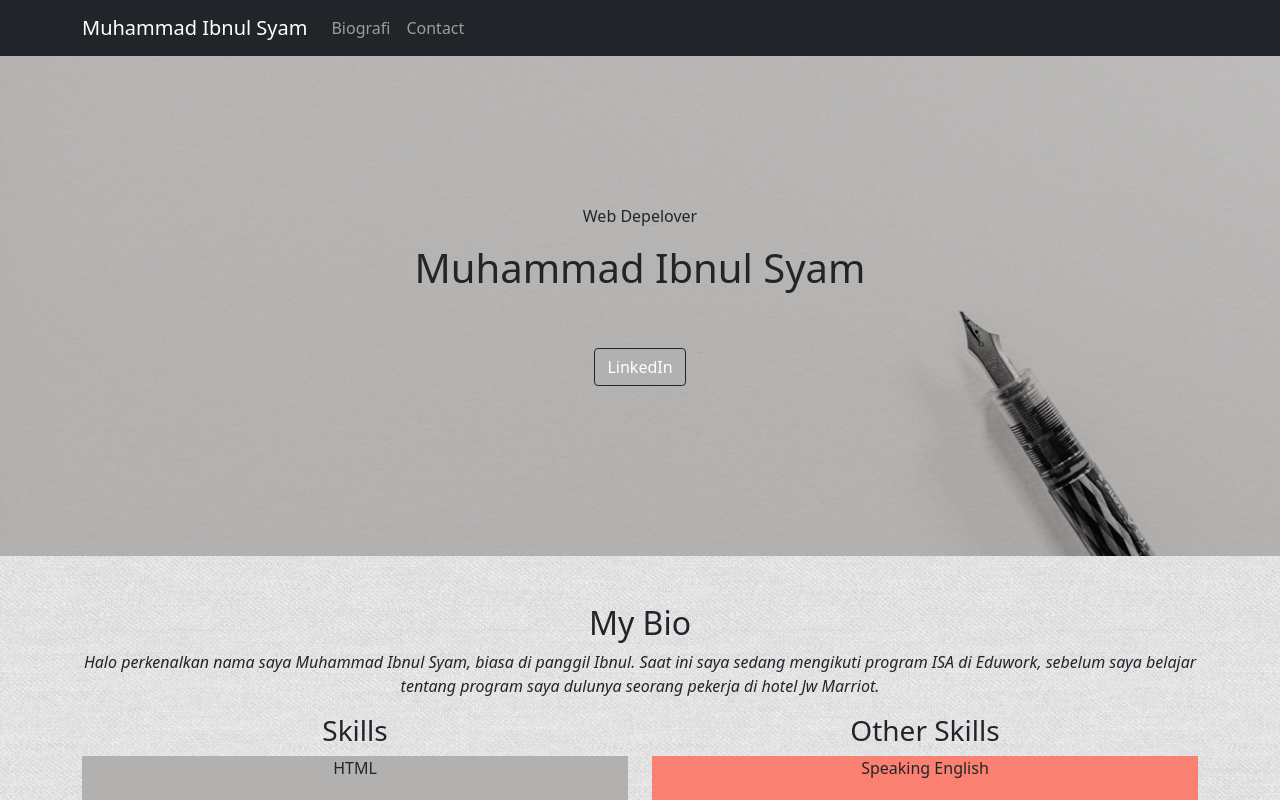
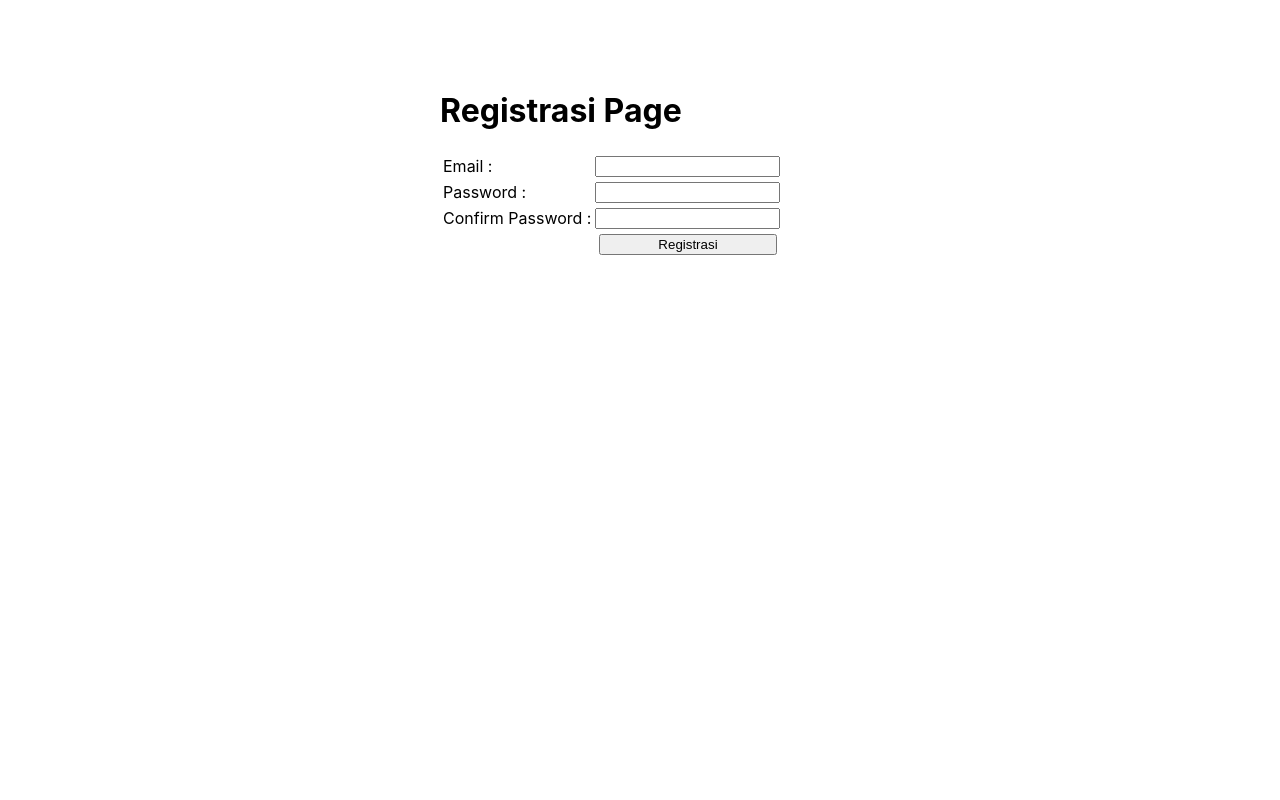
Before and after one commit to Ibnulsyam/task-react-js, a React (Create React App) app: page / in a window 1280 px wide. Shown: the top 800 px of the page. Built offline with nearby package versions, Linux system fonts and the light colour scheme.

Commit message:
Create file Registrasi.jsx , install libraries sweetalert and validator

```diff
--- a/package.json
+++ b/package.json
@@ -11,6 +11,8 @@
     "react-bootstrap": "^2.2.2",
     "react-dom": "^18.0.0",
     "react-scripts": "5.0.0",
+    "sweetalert2": "^11.4.8",
+    "validatorjs": "^3.22.1",
     "web-vitals": "^2.1.4"
   },
   "scripts": {
--- a/src/HomeTugas.jsx
+++ b/src/HomeTugas.jsx
@@ -1,10 +1,10 @@
 import React from "react";
-import Boostrap from "./Tugas/Styling/Boostrap";
+import Registrasi from "./Tugas/Form/Registrasi";
 
 const HomeTugas = () => {
   return (
     <div>
-      <Boostrap />
+      <Registrasi />
     </div>
   );
 };
--- /dev/null
+++ b/src/Tugas/Form/Registrasi.jsx
@@ -0,0 +1,157 @@
+import React, { Component } from "react";
+import styled from "styled-components";
+import * as Validator from "validatorjs";
+import Swal from "sweetalert2";
+
+const Container = styled.div`
+  width: 400px;
+  margin: 50px auto;
+  padding: 20px;
+`;
+
+const Button = styled.button`
+  width: 178px;
+`;
+
+class Registrasi extends Component {
+  state = {
+    email: "",
+    password: "",
+    confirmPassword: "",
+    errors: [],
+  };
+
+  handleEmail = (e) => {
+    this.setState({ email: e.target.value });
+  };
+
+  handlePassword = (e) => {
+    this.setState({ password: e.target.value });
+  };
+
+  handleConPassword = (e) => {
+    this.setState({ confirmPassword: e.target.value });
+  };
+
+  handleSubmit = (event) => {
+    event.preventDefault();
+    const { email, password, confirmPassword } = this.state;
+
+    let data = {
+      email: email,
+      password: password,
+      confirmPassword: confirmPassword,
+    };
+
+    let rules = {
+      email: "required|email",
+      password: "required|min:8",
+      confirmPassword: "required|min:8",
+    };
+
+    let validation = new Validator(data, rules);
+    validation.passes();
+    this.setState({
+      errors: [
+        ...validation.errors.get("email"),
+        ...validation.errors.get("password"),
+        ...validation.errors.get("confirmPassword"),
+      ],
+    });
+
+    if (this.state.password !== this.state.confirmPassword) {
+      this.setState({
+        errors: ["Password must be same ConfirmPassword"],
+      });
+    }
+
+    if (
+      this.state.errors.length === 0 &&
+      this.state.email.length > 0 &&
+      this.state.password.length >= 8 &&
+      this.state.password === this.state.confirmPassword
+    ) {
+      Swal.fire(
+        `
+          Email: ${this.state.email}
+          Password: ${this.state.password}
+          Confirm Password: ${this.state.confirmPassword}`
+      );
+
+      this.setState({
+        email: "",
+        password: "",
+        confirmPassword: "",
+      });
+    }
+  };
+
+  render() {
+    return (
+      <Container>
+        <h1>Registrasi Page</h1>
+        <ul style={{ color: "red", fontStyle: "italic" }}>
+          {this.state.errors.map((data, k) => (
+            <li key={k}>{data}</li>
+          ))}
+        </ul>
+        <form>
+          <table>
+            <tr>
+              <td>
+                <label htmlFor="email">Email :</label>
+              </td>
+              <td>
+                <input
+                  type="text"
+                  name="email"
+                  id="email"
+                  value={this.state.email}
+                  onChange={this.handleEmail}
+                />
+              </td>
+            </tr>
+            <tr>
+              <td>
+                <label htmlFor="password">Password :</label>
+              </td>
+              <td>
+                <input
+                  type="password"
+                  name="password"
+                  id="password"
+                  value={this.state.password}
+                  onChange={this.handlePassword}
+                />
+              </td>
+            </tr>
+            <tr>
+              <td>
+                <label htmlFor="conPassword">Confirm Password :</label>
+              </td>
+              <td>
+                <input
+                  type="password"
+                  name="conPassword"
+                  id="conPassword"
+                  value={this.state.confirmPassword}
+                  onChange={this.handleConPassword}
+                />
+              </td>
+            </tr>
+            <tr>
+              <td></td>
+              <td align="center">
+                <Button type="submit" name="submit" onClick={this.handleSubmit}>
+                  Registrasi
+                </Button>
+              </td>
+            </tr>
+          </table>
+        </form>
+      </Container>
+    );
+  }
+}
+
+export default Registrasi;
```
Also changed, not shown: 1 other file (tests, documents, lock files or other folders).
